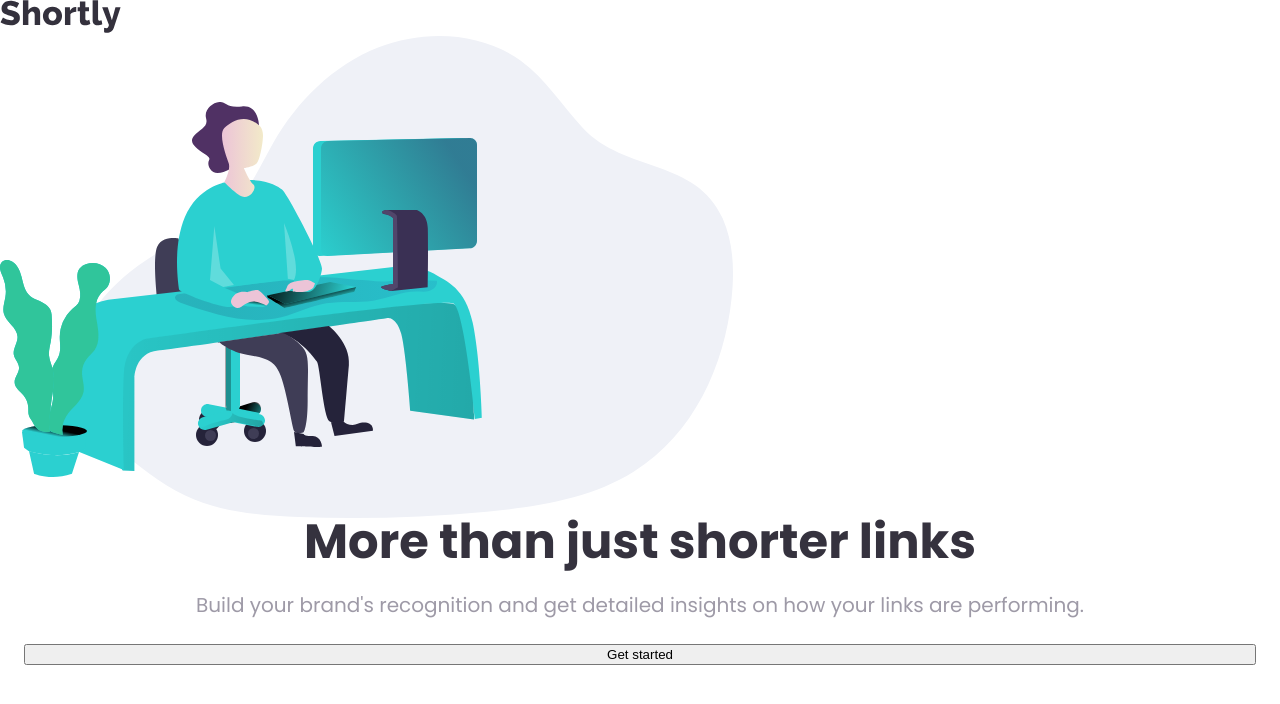
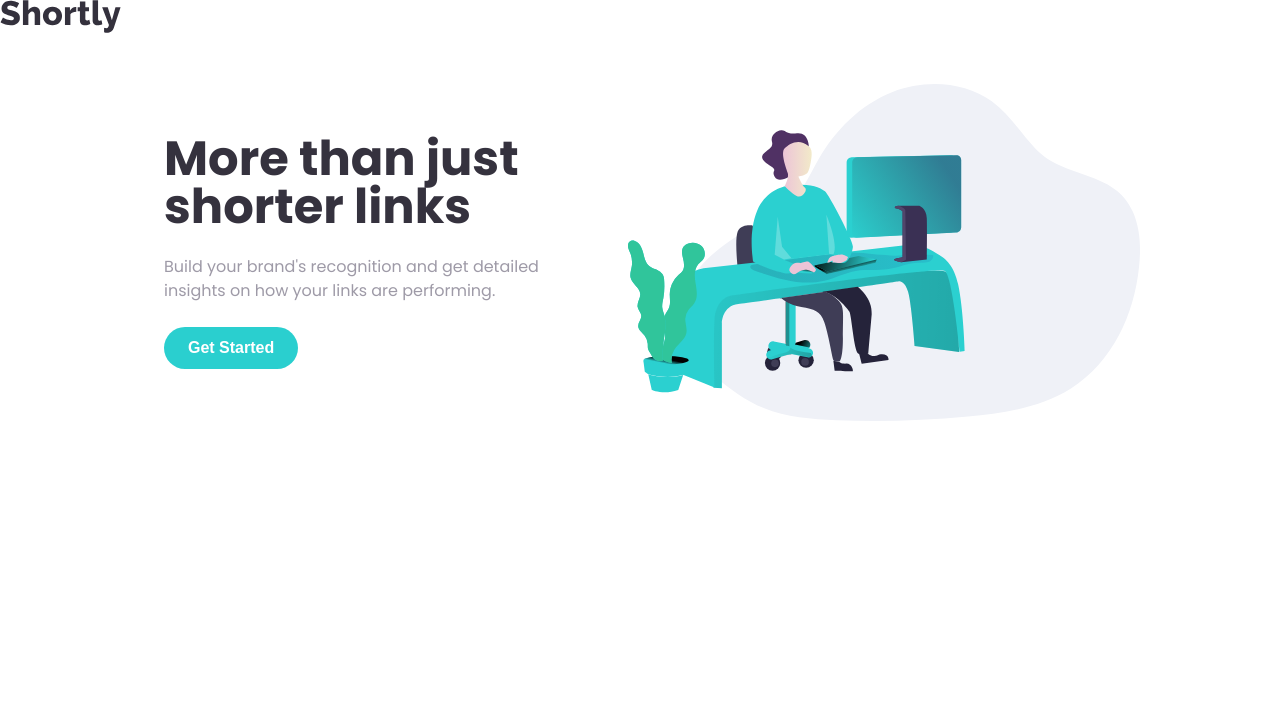
Before and after one commit to smh1988-2/fem-shortly, a Next.js app: page / in a window 1280 px wide. Shown: the top 704 px of the page. Built offline with nearby package versions, Linux system fonts and the light colour scheme.

Commit message:
hero and button styles

```diff
--- a/app/globals.css
+++ b/app/globals.css
@@ -130,12 +130,19 @@ table {
 
 :root {
   --cyan: hsl(180, 66%, 49%);
+  --cyan-hover: hsl(180, 66%, 49%, .8);
   --dark-violet: hsl(257, 27%, 26%);
   --red: hsl(0, 87%, 67%);
   --gray: hsl(0, 0%, 75%);
   --grayish-violet: hsl(257, 7%, 63%);
   --dark-blue: hsl(255, 11%, 22%);
   --dark-violet: hsl(260, 8%, 14%);
+
+  --white: #fff;
+  --black: #000;
+
+  --hover-time: 300ms;
+  --hover-type: ease
 }
 
 html,
--- /dev/null
+++ b/app/src/Buttons/Button.module.css
@@ -0,0 +1,33 @@
+.btn {
+  width: fit-content;
+  background-color: var(--cyan);
+  border: none;
+  color: var(--white);
+  font-size: 1.3rem;
+  font-weight: 700;
+  transition: background-color var(--hover-time) var(--hover-type);
+}
+
+.btn.lg {
+    padding: 1rem 2.5rem;
+}
+
+.btn.rounded {
+    border-radius: 3rem;
+}
+
+.btn:hover {
+  cursor: pointer;
+  background-color: var(--cyan-hover);
+}
+
+
+@media screen and (min-width: 992px) {
+    .btn {
+        font-size: 1rem;
+      }
+
+      .btn.lg {
+        padding: .75rem 1.5rem;
+    }
+  }
--- /dev/null
+++ b/app/src/Buttons/Button.tsx
@@ -0,0 +1,15 @@
+import styles from "./Button.module.css";
+
+export function Button({ ...props }) {
+  const size = props.size;
+  const type = props.type;
+
+  return (
+    <button
+      type="button"
+      className={`${styles.btn} ${styles[size]} ${styles[type]}`}
+    >
+      {props.content}
+    </button>
+  );
+}
--- a/app/src/Hero/Hero.tsx
+++ b/app/src/Hero/Hero.tsx
@@ -4,11 +4,17 @@ import React from "react";
 import styles from "./styles.module.css";
 
 import heroImage from "../../../public/images/illustration-working.svg";
+import { Button } from "../Buttons/Button";
 
-function  Hero() {
+function Hero() {
   return (
     <header className={styles.hero}>
-      <Image src={heroImage} alt="Hero illustration" className={styles.heroImage} />
+      <Image
+        src={heroImage}
+        alt="Hero illustration"
+        className={styles.heroImage}
+        priority
+      />
 
       <hgroup className={styles.heroTextContainer}>
         <h1>More than just shorter links</h1>
@@ -16,7 +22,7 @@ function  Hero() {
           Build your brand's recognition and get detailed insights on how your
           links are performing.
         </p>
-        <button>Get started</button>
+        <Button type={"rounded"} size={"lg"} content={"Get Started"} />
       </hgroup>
     </header>
   );
--- a/app/src/Hero/styles.module.css
+++ b/app/src/Hero/styles.module.css
@@ -1,7 +1,10 @@
 .hero {
   display: flex;
   flex-direction: column;
+  align-items: center;
   overflow: hidden;
+  padding: 1rem 0;
+  gap: 2.5rem;
 }
 
 .heroImage {
@@ -13,6 +16,7 @@
 .heroTextContainer {
   display: flex;
   flex-direction: column;
+  align-items: center;
   gap: 1.5rem;
   padding: 0 1.5rem;
   text-align: center;
@@ -30,3 +34,22 @@
   font-weight: 400;
   color: var(--grayish-violet);
 }
+
+@media screen and (min-width: 992px) {
+  .hero {
+    flex-direction: row-reverse;
+    max-width: 1000px;
+    margin: auto;
+    padding: 3rem;
+  }
+
+  .heroTextContainer {
+    text-align: left;
+    align-items: flex-start;
+    max-width: 400px
+  }
+
+  .heroTextContainer p {
+    font-size: 1rem;
+  }
+}
```
Also changed, not shown: app/src/ConversionPanel/ConversionPanel.tsx (added). Lines whose indentation alone changed are shown as unchanged.
